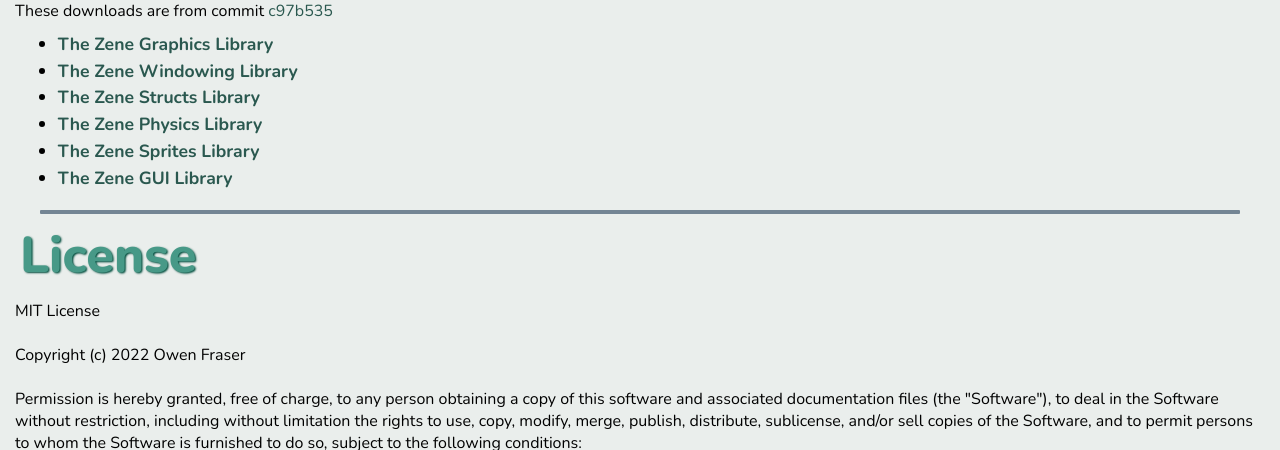
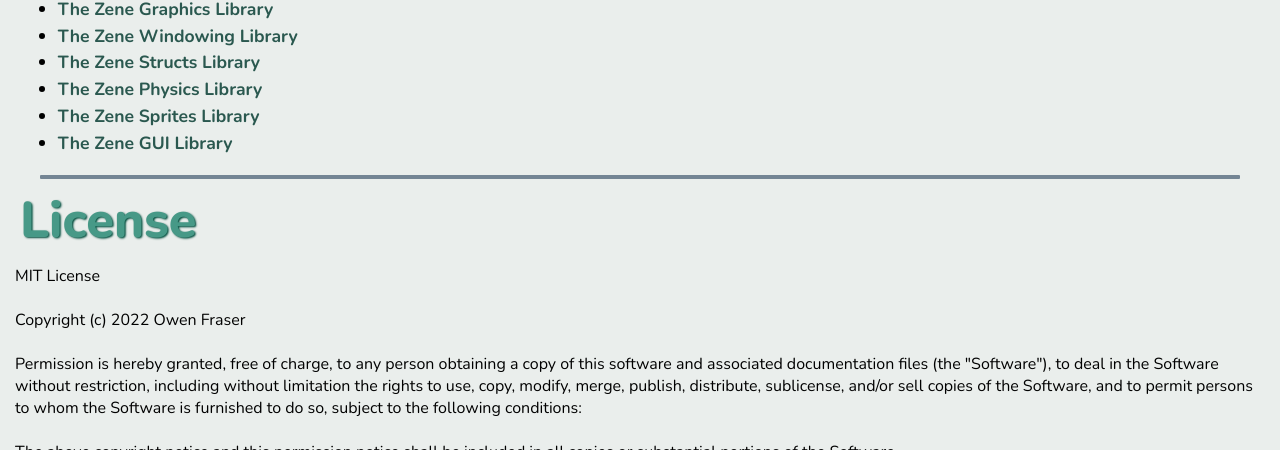
Before and after one commit to Me222282/ZeneDocs, a plain HTML site: page index.html in a window 1280 px wide. Shown: the part 650-1100 px from the top of the page. Drawn offline with Linux system fonts and the light colour scheme.

Commit message:
Small mistake in index.html
Downloads description was referencing old commit

```diff
--- a/index.html
+++ b/index.html
@@ -47,7 +47,6 @@
             <hr class="pre-heading">
             <section>
                 <h2>Downloads</h2>
-                <p>These downloads are from commit <a href="https://github.com/Me222282/ZeneLibrary/tree/c97b53525b" target="_blank" rel="noopener noreferrer">c97b535</a></p>
                 <ul>
                     <li><a href="downloads/ZeneGraphics.zip" download><strong>The Zene Graphics Library</strong></a></li>
                     <li><a href="downloads/ZeneWindowing.zip" download><strong>The Zene Windowing Library</strong></a></li>
```
